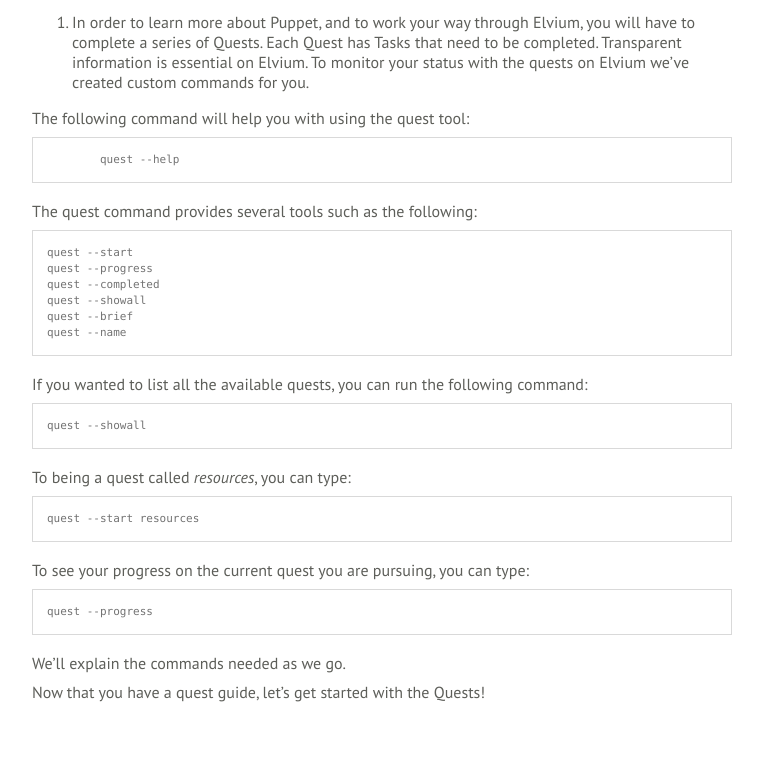
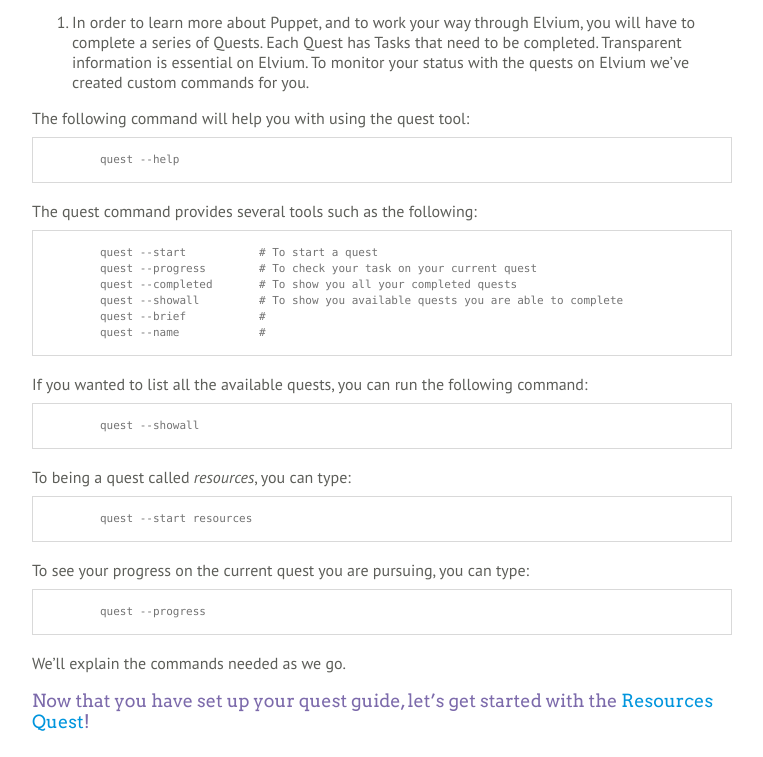
Before and after one commit to puppetlabs-toy-chest/puppet-quest-guide, a Jekyll site: the page built from quests/welcome.md, in a window 1280 px wide and 900 px high, scrolled down 1674 px, cut to the strip 143-900 px from the top of the window. Shown: the whole strip, without its empty margins (378-1141 px from the left). Built offline with Jekyll 4.4.1, drawn with Linux system fonts in a browser that asks for light colours; Markdown is read by kramdown in place of the engine named in the settings; before the commit the page ends 2548 px from its top, so only the background shows below that.

```diff
--- a/quests/welcome.md
+++ b/quests/welcome.md
@@ -74,26 +74,26 @@ The following command will help you with using the quest tool:
 
 The quest command provides several tools such as the following:
 
-    quest --start
-    quest --progress
-    quest --completed
-    quest --showall
-    quest --brief
-    quest --name
+    	quest --start		# To start a quest
+    	quest --progress	# To check your task on your current quest
+    	quest --completed	# To show you all your completed quests
+    	quest --showall		# To show you available quests you are able to complete
+    	quest --brief		#
+    	quest --name		#
 
 
 If you wanted to list all the available quests, you can run the following command:
 
-    quest --showall
+		quest --showall
 
 To being a quest called _resources_, you can type:
 
-    quest --start resources
+		quest --start resources
 
 To see your progress on the current quest you are pursuing, you can type:
 
-    quest --progress
+		quest --progress
 
 We'll explain the commands needed as we go.
 
-Now that you have a quest guide, let's get started with the Quests!
+### Now that you have set up your quest guide, let's get started with the [Resources Quest](http://somthing)!
```
Also changed, not shown: quests/conditions_quest.md (+24 -23 lines), supplemental/download.md (+2 -6 lines), supplemental/virtualbox_setup.md (+24 -12 lines).
